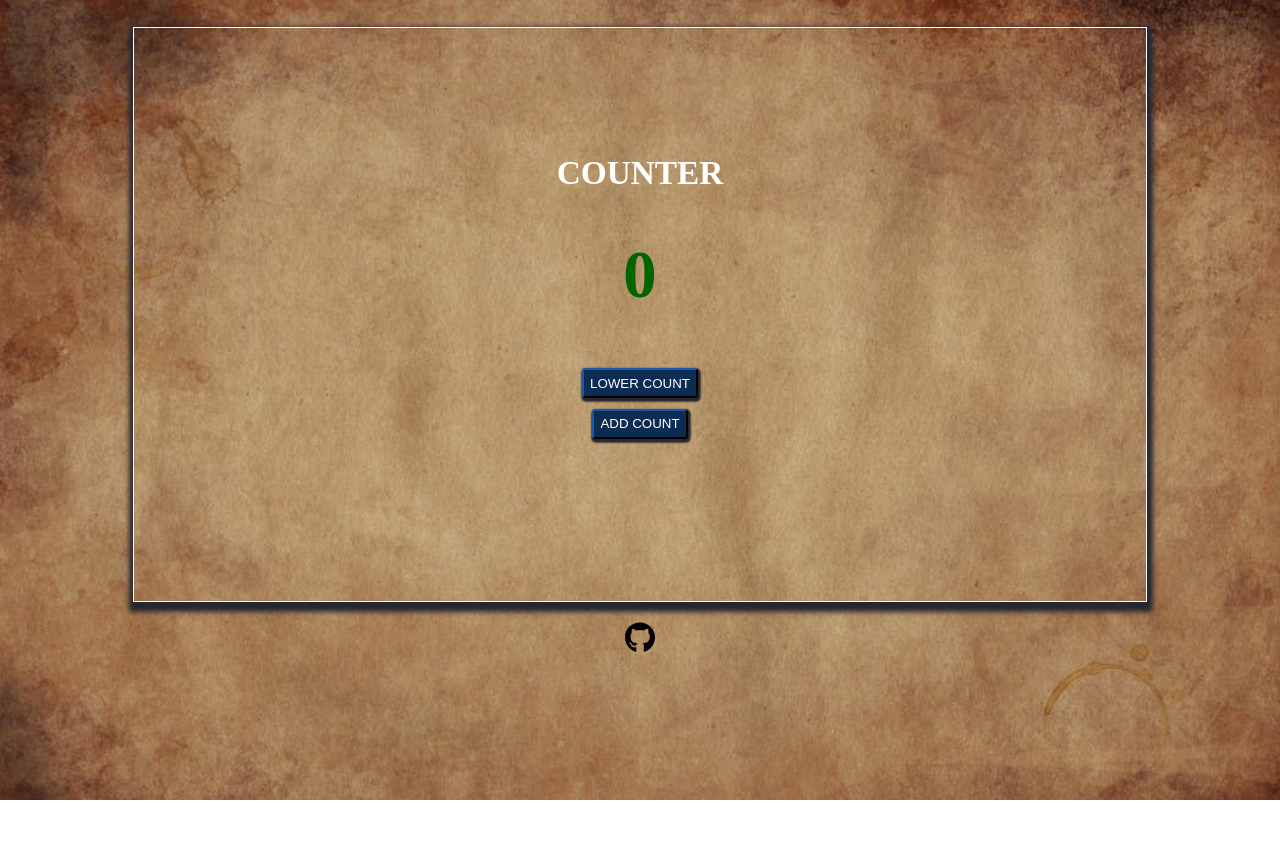
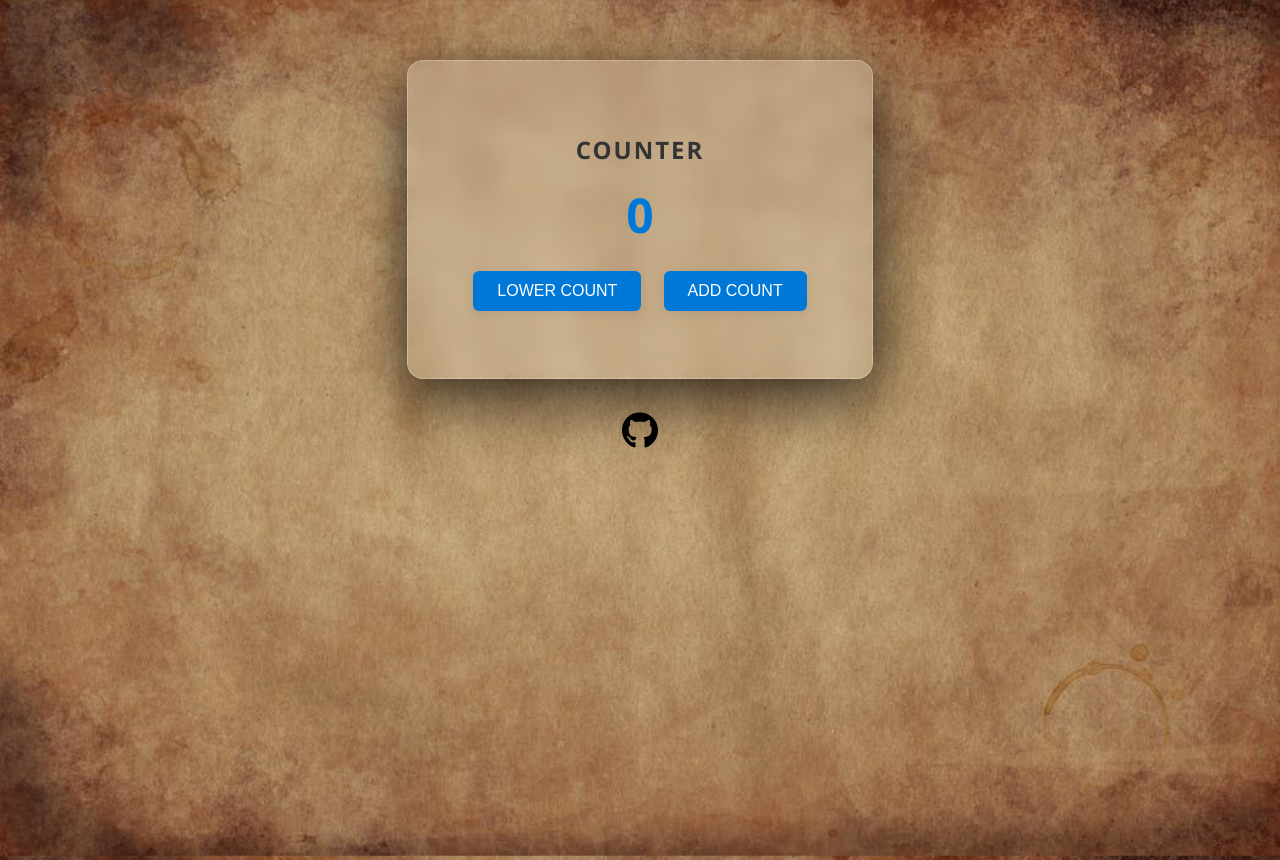
Before and after one commit to Sunclique/Javascript-Counter, a plain HTML site: page Index.html in a window 1280 px wide. Before the commit the page ends 800 px from the top, so only its background shows below. Drawn offline with Linux system fonts and the light colour scheme.

Commit message:
Apply all recent changes to HTML, CSS, and other files

```diff
--- a/Index.html
+++ b/Index.html
@@ -4,63 +4,104 @@
   <meta charset="UTF-8">
   <meta http-equiv="X-UA-Compatible" content="IE=Edge">
   <meta name="viewport" content="width=device-width, initial-scale=1">
+  <title>JavaScript Counter</title>
+  <link rel="stylesheet" href="style.css">
+  <style>
+    body {
+      font-family: 'Segoe UI', Arial, sans-serif;
 
-  <title>SideHustle Week 3 Task: Javascript Counter</title>
+      margin: 0;
+      padding: 0;
+    }
 
-  <!-- HTML -->
-
-
-  <!-- Custom Styles -->
-  <link rel="stylesheet" href="style.css">
+    h4 {
+      margin-bottom: 0.5rem;
+      color: #333;
+      letter-spacing: 2px;
+    }
+    .counter-display {
+      font-size: 3rem;
+      margin: 1rem 0;
+      color: #0078d7;
+      font-weight: bold;
+    }
+    .counter-btn {
+      padding: 0.7rem 1.5rem;
+      margin: 0.5rem;
+      font-size: 1rem;
+      border: none;
+      border-radius: 6px;
+      background: #0078d7;
+      color: #fff;
+      cursor: pointer;
+      transition: background 0.2s;
+    }
+    .counter-btn:active {
+      background: #005fa3;
+    }
+    .error-message {
+      color: #d8000c;
+      margin-top: 0.5rem;
+      min-height: 1.2em;
+      font-size: 1rem;
+      transition: opacity 0.3s;
+    }
+    .link {
+      text-align: center;
+      margin-top: 2rem;
+    }
+    .link img {
+      width: 36px;
+      vertical-align: middle;
+    }
+  </style>
 </head>
-
 <body>
-
   <div class="center">
-    <h4> COUNTER </h4>
-<h1 class="counter-display">(..)</h1>
-  <button class="counter-minus">LOWER COUNT</button> <br>
-  <button class="counter-plus">ADD COUNT</button>
+    <h4>COUNTER</h4>
+    <div class="counter-display" aria-live="polite">0</div>
+    <button class="counter-btn" id="decrement" aria-label="Decrease counter">LOWER COUNT</button>
+    <button class="counter-btn" id="increment" aria-label="Increase counter">ADD COUNT</button>
+    <div class="error-message" id="error"></div>
   </div>
-
   <div class="link">
-      <a href="https://github.com/Sunclique/Javascript-Counter/" target="_blank">
-        <img src="github.svg" alt="GITHUB">
+    <a href="https://github.com/Sunclique/Javascript-Counter/" target="_blank" rel="noopener">
+      <img src="github.svg" alt="GitHub">
     </a>
   </div>
+  <script>
+    const counterDisplay = document.querySelector('.counter-display');
+    const decrementBtn = document.getElementById('decrement');
+    const incrementBtn = document.getElementById('increment');
+    const errorMsg = document.getElementById('error');
+    let count = 0;
+    const MIN = 0;
+    const MAX = 50;
 
-  <script>
-  let counterDisplayElem = document.querySelector('.counter-display');
-let counterMinusElem = document.querySelector('.counter-minus');
-let counterPlusElem = document.querySelector('.counter-plus');
+    function updateDisplay() {
+      counterDisplay.textContent = count;
+      errorMsg.textContent = '';
+    }
 
-let count = 0;
-
-UpdateTheDisplay();
-
-counterPlusElem.addEventListener("click",()=>{
+    incrementBtn.addEventListener('click', () => {
+      if (count < MAX) {
         count++;
-    UpdateTheDisplay();
-}) ;
-
-counterMinusElem.addEventListener("click",()=>{
-    count--;
-    UpdateTheDisplay();
+        updateDisplay();
+      } else {
+        errorMsg.textContent = `You cannot go above ${MAX}!`;
+      }
     });
 
-function UpdateTheDisplay(){
-    counterDisplayElem.innerHTML = count;
-    if(count <= -1){
-      alert('Error! You cannot go below 0!')
-      count = 0 ;
-      counterDisplayElem.innerHTML = count;
+    decrementBtn.addEventListener('click', () => {
+      if (count > MIN) {
+        count--;
+        updateDisplay();
+      } else {
+        errorMsg.textContent = `You cannot go below ${MIN}!`;
       }
-    if(count >= 51){
-         alert('Error! You cannot go above 50!')
-         count=50;
-      counterDisplayElem.innerHTML = count;
-       }
-    }
+    });
+
+    updateDisplay();
   </script>
 </body>
 </html>
--- a/Style.css
+++ b/Style.css
@@ -1,43 +1,81 @@
 body {
-    font-size: 25pt;
-    background-image:url("background.jpg");
-    background-size: cover;
-    background-attachment: fixed;
-    overflow: hidden;
+  font-family: 'Segoe UI', Arial, sans-serif;
+  font-size: 1.5rem;
+  background: url("background.jpg") no-repeat center center fixed;
+  background-size: cover;
+  margin: 0;
+  min-height: 100vh;
+  color: #222;
+  overflow-x: hidden;
 }
+
 .link {
-  width: 30px;
-  margin: auto;
-  padding-top: 20px;
+  text-align: center;
+  margin-top: 2rem;
+}
 
+.link img {
+  width: 36px;
+  vertical-align: middle;
+  filter: grayscale(0.3);
+  transition: filter 0.2s;
+}
+
+.link img:hover {
+  filter: grayscale(0) drop-shadow(0 0 6px #228B22);
 }
 
 .center {
+  background: rgba(255, 255, 255, 0.18);
+  box-shadow:
+    0 28px 56px 0 rgba(0, 0, 0, 0.55),     /* Strong, deep black bottom shadow */
+    -18px 0 36px -8px rgba(0, 0, 0, 0.22), /* More pronounced left shadow */
+    18px 0 36px -8px rgba(0, 0, 0, 0.22);  /* More pronounced right shadow */
+  backdrop-filter: blur(8px);
+  -webkit-backdrop-filter: blur(8px);
+  border-radius: 16px;
+  border: 1px solid rgba(255, 255, 255, 0.24);
+  max-width: 400px;
+  margin: 60px auto 0;
+  padding: 2.5rem 2rem 2rem;
   text-align: center;
-  margin: auto;
-  margin-top: 27px;
-  width: 60%;
-  height: 320px;
-  border: 1px solid #FDFDFF;
-  padding: 10%;
-  box-shadow: 1px 5px 5px 5px  #27272F ;
 }
 
 h4 {
-  color: white;
-  margin: auto;
+  color: #222;
+  margin-bottom: 0.7rem;
+  letter-spacing: 2px;
+  font-weight: 600;
 }
-h1{
-  color: darkgreen;
 
+.counter-display, h1 {
+  color: #228B22;
+  font-size: 3rem;
+  margin: 1.2rem 0;
+  font-weight: bold;
+}
 
+button, .counter-btn {
+  height: 40px;
+  min-width: 120px;
+  background-color: #0d2c54;
+  color: #fff;
+  border: none;
+  border-radius: 6px;
+  margin: 0.5rem;
+  font-size: 1.1rem;
+  font-weight: 500;
+  box-shadow: 0 2px 8px rgba(39,39,47,0.10);
+  cursor: pointer;
+  transition: background 0.2s, transform 0.1s;
 }
-button{
-  height: 30px;
-background-color: #0d2c54;
-color: white;
-border-radius: 3px;
-border-block-color: #0d2c54;
-border-left-color: #0d2c54;
-box-shadow: 1px 2px 1.7px 1.7px  #27272F ;
+
+button:active, .counter-btn:active {
+  background-color: #092043;
+  transform: scale(0.97);
 }
+
+button:focus, .counter-btn:focus {
+  outline: 2px solid #228B22;
+  outline-offset: 2px;
+}
```
Lines whose indentation alone changed are shown as unchanged.
